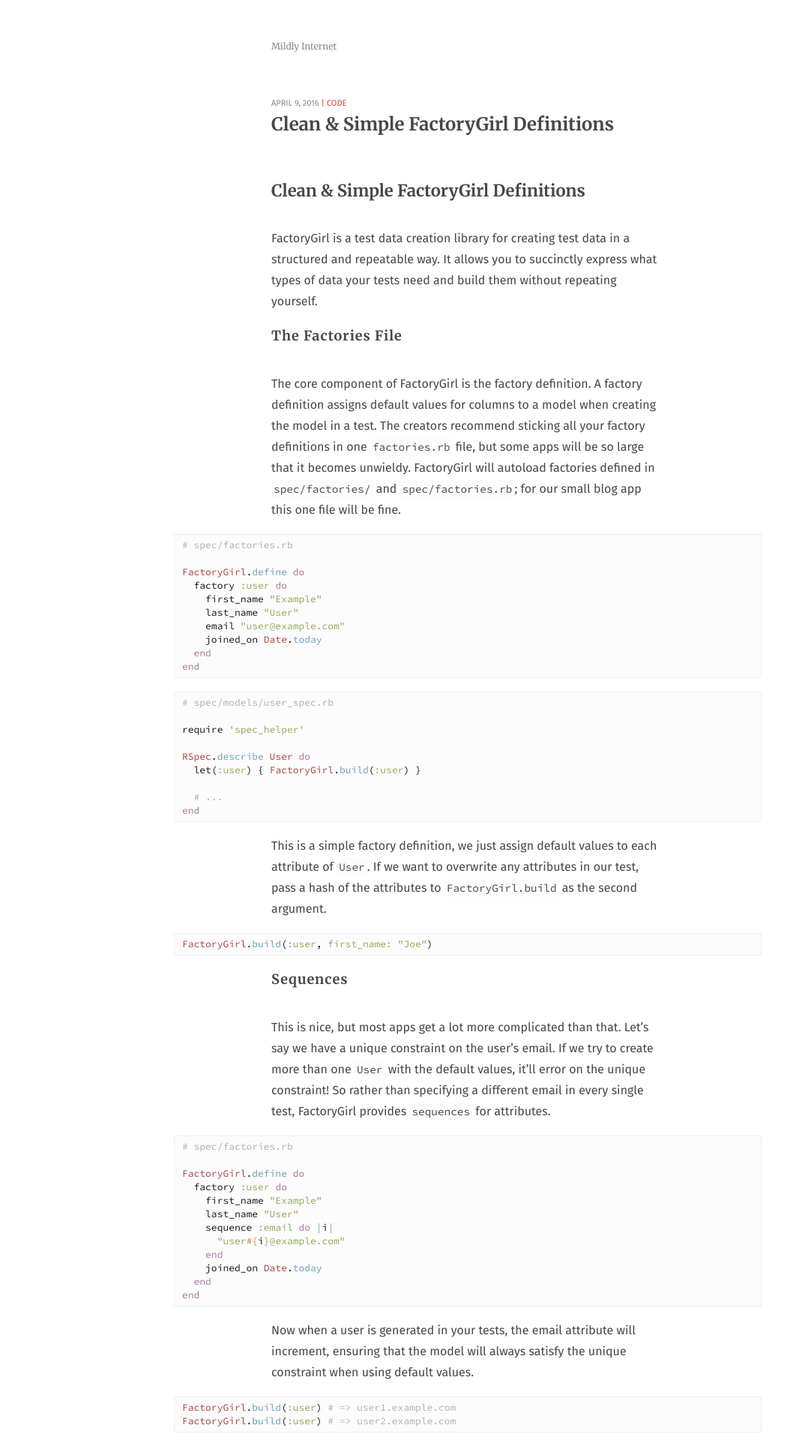
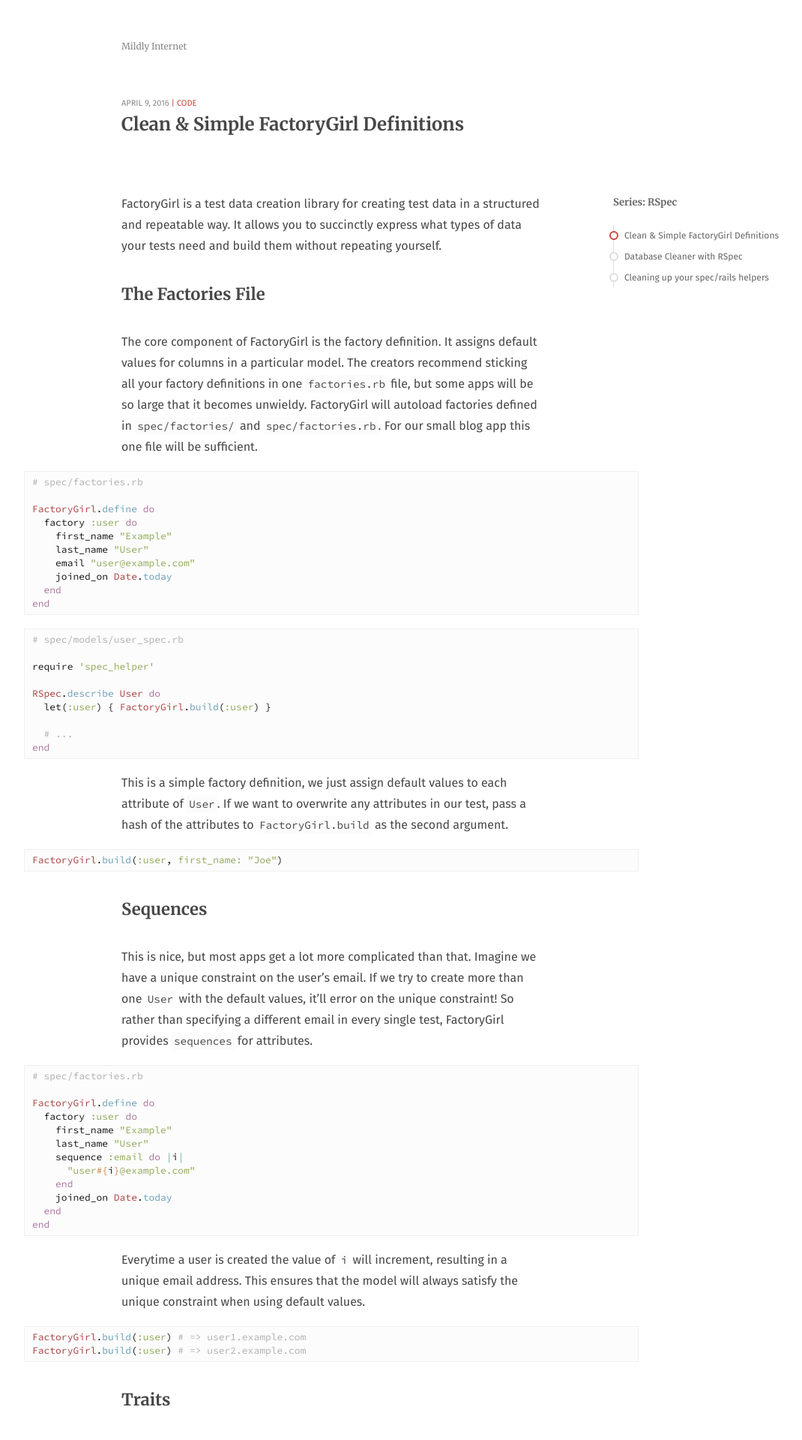
Before and after one commit to mildlyinternet/mildlyinternet.github.io, a Jekyll site: the page built from _posts/code/rspec/2016-04-09-clean-and-simple-factorygirl.md, in a window 1280 px wide. Shown: the top 1920 px of the page at 75% size, without its empty margins (16-1086 px from the left). Built offline with Jekyll 4.4.1, drawn with Linux system fonts in a browser that asks for light colours; some of the changed text lies outside the part shown.

Commit message:
Start combining

```diff
--- a/_posts/code/rspec/2016-04-09-clean-and-simple-factorygirl.md
+++ b/_posts/code/rspec/2016-04-09-clean-and-simple-factorygirl.md
@@ -1,24 +1,24 @@
 ---
-layout: post
+layout: series
 title: Clean & Simple FactoryGirl Definitions
-category: code
 description: "Using FactoryGirl to make test data creation simple."
+categories: [code, rspec]
+series: rspec
+order: 1
 ---
-
-## Clean & Simple FactoryGirl Definitions
 
 FactoryGirl is a test data creation library for creating test data in a
 structured and repeatable way. It allows you to succinctly express what types
 of data your tests need and build them without repeating yourself.
 
-### The Factories File
+## The Factories File
 
-The core component of FactoryGirl is the factory definition. A factory
-definition assigns default values for columns to a model when creating the
-model in a test. The creators recommend sticking all your factory definitions
-in one `factories.rb` file, but some apps will be so large that it becomes
-unwieldy. FactoryGirl will autoload factories defined in `spec/factories/` and
-`spec/factories.rb`; for our small blog app this one file will be fine.
+The core component of FactoryGirl is the factory definition. It assigns default
+values for columns in a particular model. The creators recommend sticking all
+your factory definitions in one `factories.rb` file, but some apps will be so
+large that it becomes unwieldy. FactoryGirl will autoload factories defined in
+`spec/factories/` and `spec/factories.rb`. For our small blog app this one file
+will be sufficient.
 
 ~~~ ruby
 # spec/factories.rb
@@ -53,9 +53,9 @@ hash of the attributes to `FactoryGirl.build` as the second argument.
 FactoryGirl.build(:user, first_name: "Joe")
 ~~~
 
-### Sequences
+## Sequences
 
-This is nice, but most apps get a lot more complicated than that. Let's say we
+This is nice, but most apps get a lot more complicated than that. Imagine we
 have a unique constraint on the user's email. If we try to create more than one
 `User` with the default values, it'll error on the unique constraint! So rather
 than specifying a different email in every single test, FactoryGirl provides
@@ -76,16 +76,16 @@ FactoryGirl.define do
 end
 ~~~
 
-Now when a user is generated in your tests, the email attribute will increment,
-ensuring that the model will always satisfy the unique constraint when using
-default values.
+Everytime a user is created the value of `i` will increment, resulting in a
+unique email address. This ensures that the model will always satisfy the unique
+constraint when using default values.
 
 ~~~ ruby
 FactoryGirl.build(:user) # => user1.example.com
 FactoryGirl.build(:user) # => user2.example.com
 ~~~
 
-### Traits
+## Traits
 
 Another concept often repeated in tests is the different roles an object can
 fill. For example, a User with no `joined_on` date might be considered a guest
@@ -133,7 +133,7 @@ overlapping attributes, the last trait applied will win out.
 FactoryGirl.build(:user, :guest, :last_logged_in_a_week_ago, :has_bad_email)
 ~~~
 
-### Associations
+## Associations
 
 Another major part of creating test data is associations, the way that data
 relates to other data. Assuming that we have the following schema:
@@ -196,7 +196,7 @@ end
 Then, in the post and comment factories, we can just reference `author`,
 because now there's a matching factory.
 
-### build vs create
+## build vs create
 
 Throughout this tutorial we've used `FactoryGirl.build` in all our examples.
 This is analogous to `ActiveRecordObject.new`, it initializes the model without
@@ -208,5 +208,5 @@ it off.
 
 You can read more about FactoryGirl at the following links:
 
-https://github.com/thoughtbot/factory_girl
-http://www.rubydoc.info/gems/factory_girl/file/GETTING_STARTED.md
+[https://github.com/thoughtbot/factory_girl](https://github.com/thoughtbot/factory_girl)
+[http://www.rubydoc.info/gems/factory_girl/file/GETTING_STARTED.md](http://www.rubydoc.info/gems/factory_girl/file/GETTING_STARTED.md)
--- a/_sass/_series.scss
+++ b/_sass/_series.scss
@@ -1,7 +1,7 @@
 .series-thumbnails {
   border-bottom: 1px solid #eee;
-  //display: flex;
-  display: none;
+  display: flex;
+  //display: none;
   justify-content: space-between;
   margin-bottom: 36px;
   padding: 36px 0;
--- a/css/screen.scss
+++ b/css/screen.scss
@@ -7,6 +7,7 @@ $dark-gray: #474749;
 $red: #d1433c;
 $muted: #888;
 $white: #fff;
+
 // Font
 $headings-font-family: "Merriweather", georgia, serif;
 $body-font-family: "Fira Sans", sans-serif;
```
Also changed, not shown: _posts/code/rspec/2016-04-09-database-cleaner-setup.md (+8 -4 lines), _posts/code/rspec/2016-04-09-organizing-config.md (+6 -2 lines), index.html (+8 -0 lines).
